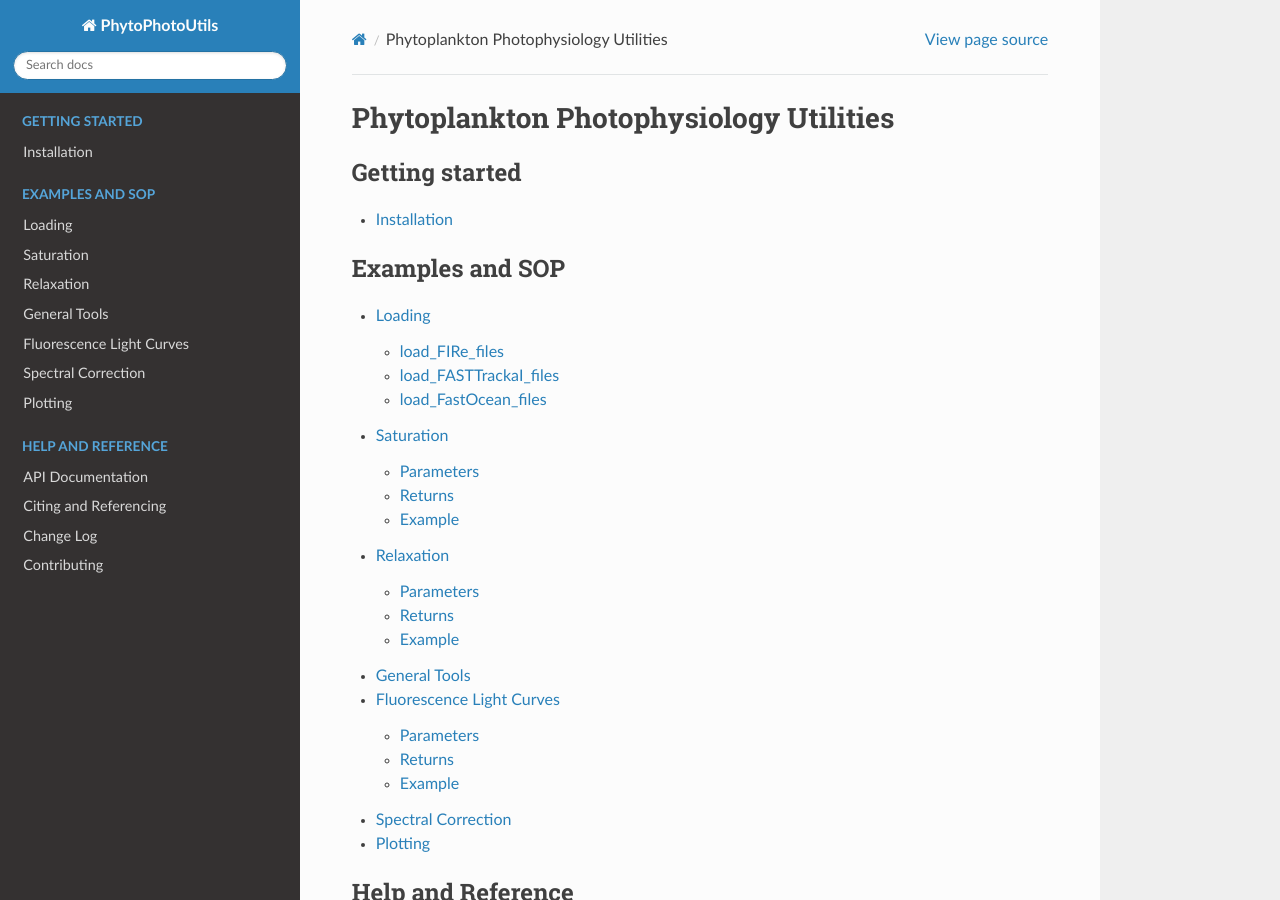
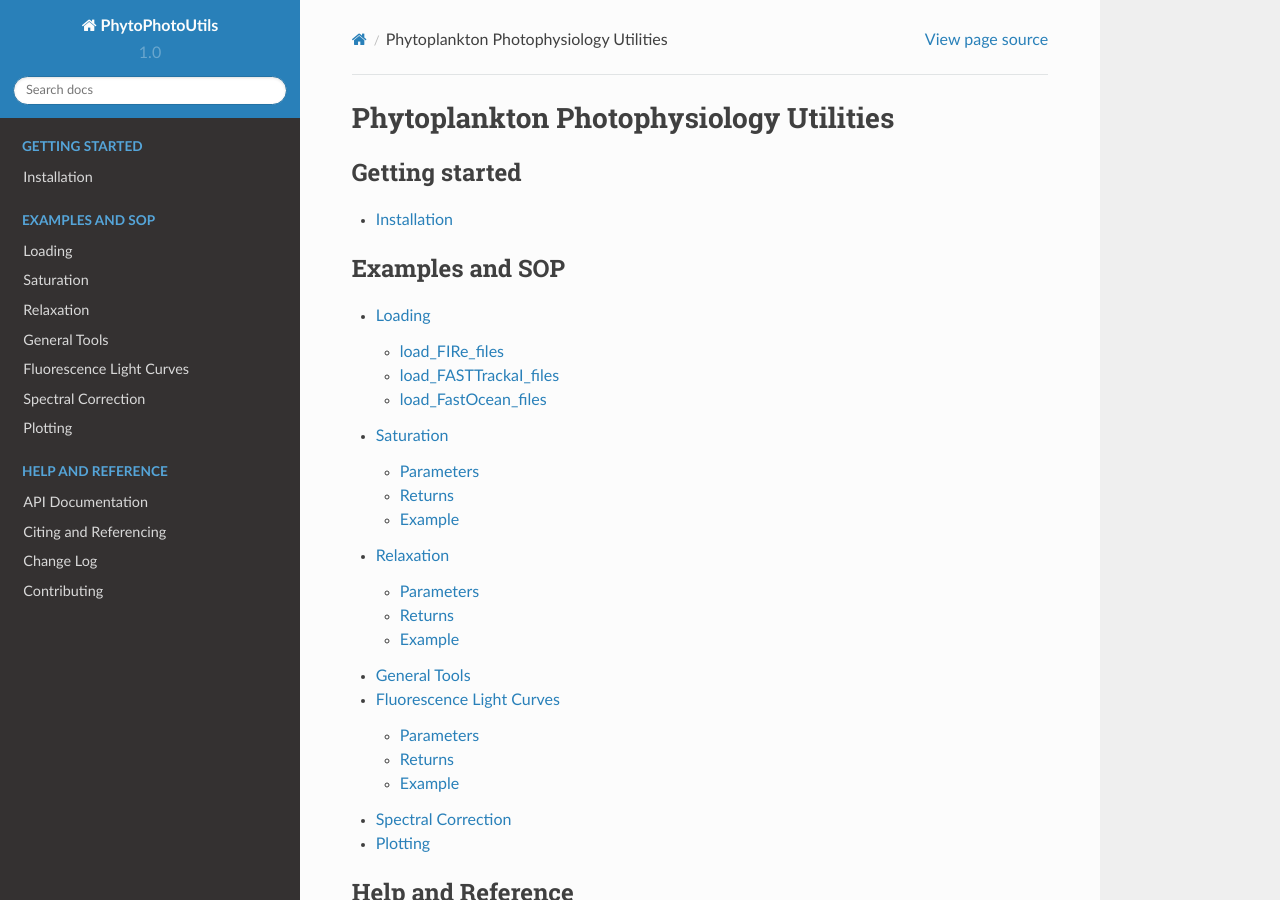
Before and after one commit to tjryankeogh/phytophotoutils, a Sphinx documentation site: the page built from docs/source/index.rst, in a window 1280 px wide and 900 px high. Built offline with Sphinx 7.4.7 and the Read the Docs theme 2.0.0, drawn with Linux system fonts in a browser that asks for light colours.

Commit message:
Read the docs continued

```diff
--- a/docs/source/conf.py
+++ b/docs/source/conf.py
@@ -14,7 +14,8 @@
 #
 import sys
 import os
-sys.path.insert(0, os.path.realpath('../../'))
+
+sys.path.insert(0, os.path.realpath('../..'))
 
 
 # -- Project information -----------------------------------------------------
@@ -24,9 +25,9 @@
 author = 'Thomas Ryan-Keogh, Charlotte Robinson'
 
 # The short X.Y version
-version = ''
+version = '1.0'
 # The full version, including alpha/beta/rc tags
-release = '20-05-2019'
+release = '01-10-2019'
 
 
 # -- General configuration ---------------------------------------------------
```
